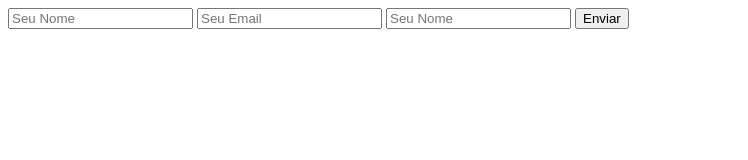
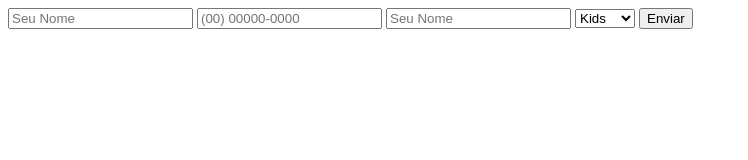
Before and after one commit to peraltazera/CtrlDay2026, a plain HTML site: page index.html in a window 1280 px wide. Shown: the whole page, without its empty margins (0-748 px from the left). Drawn offline with Linux system fonts and the light colour scheme.

Commit message:
Update index.html

```diff
--- a/index.html
+++ b/index.html
@@ -1,7 +1,12 @@
 <form id="meu-formulario">
   <input type="text" name="Nome" placeholder="Seu Nome" required>
-  <input type="email" name="Telefone" placeholder="Seu Email" required>
+  <input type="tel" name="Telefone" id="telefone" placeholder="(00) 00000-0000" required>
   <input type="text" name="Modulo" placeholder="Seu Nome" required>
+  <select name="Modulo" id="modulo" required>
+    <option value="">Kids</option>
+    <option value="Suporte">Teens</option>
+    <option value="Financeiro">Young</option>
+  </select>
   <button type="submit" id="submit">Enviar</button>
 </form>
 
```
